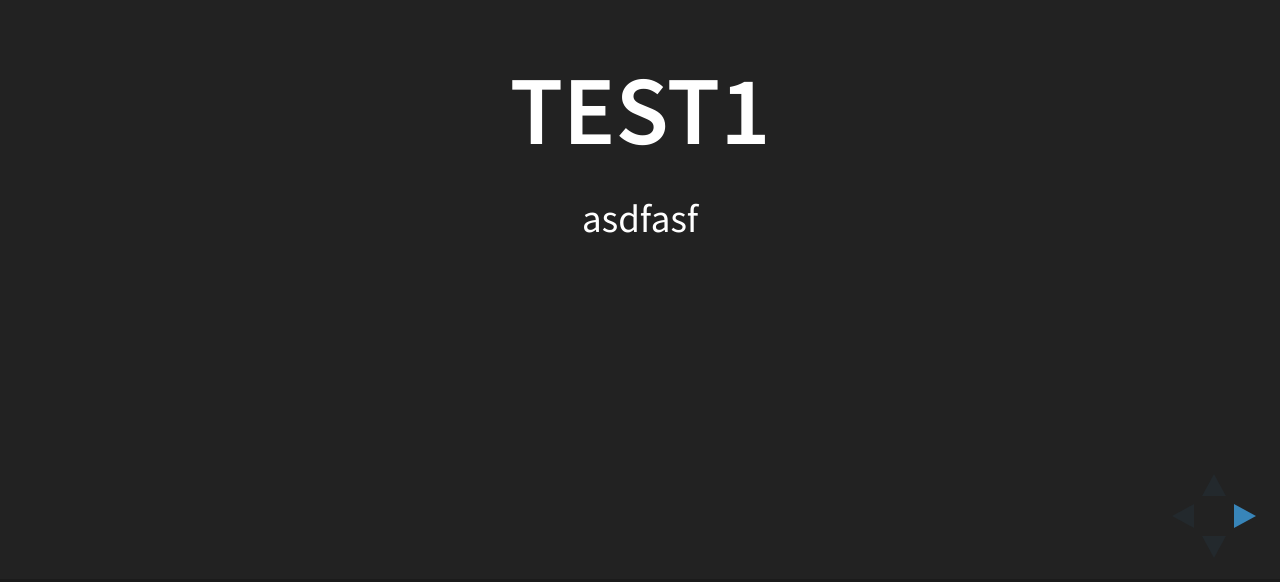
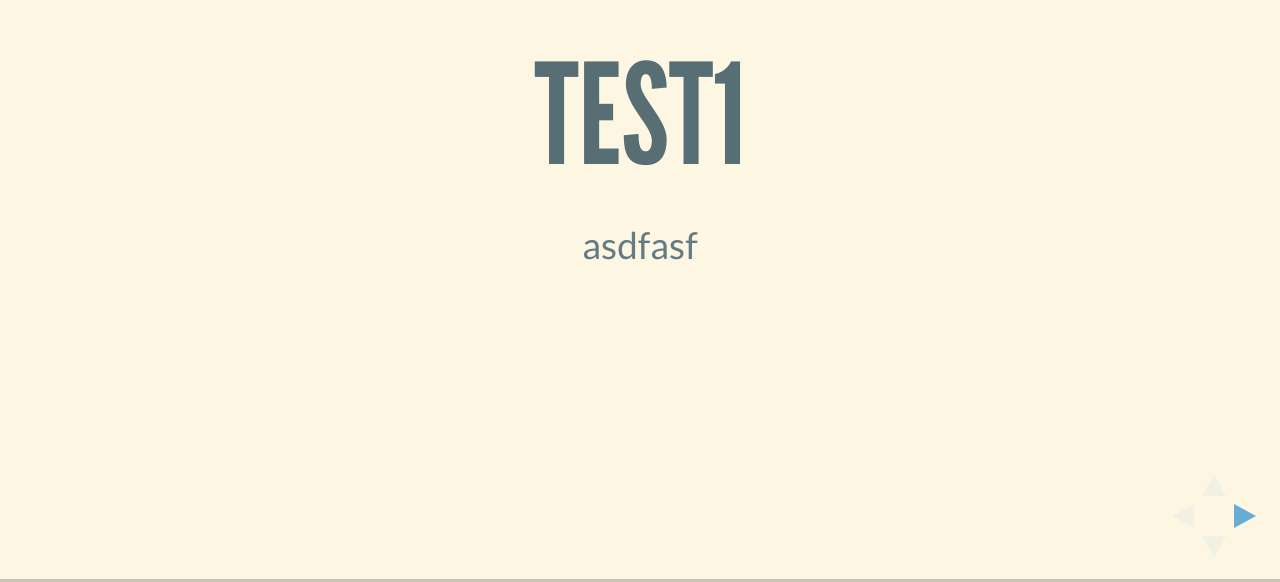
Before and after one commit to nobuhito/atom-export-html, a plain HTML site: page index.html in a window 1280 px wide. Shown: the part 218-800 px from the top of the page. Drawn offline with Linux system fonts and the light colour scheme.

Commit message:
Add replace meta.

```diff
--- a/config.js
+++ b/config.js
@@ -1,4 +1,12 @@
+
 config = {
+  meta: {
+    // title: "reveal.js – The HTML Presentation Framework",
+    // theme: "black",
+    // highlight: "zenburn"
+    theme: "solarized"
+  },
+  initialize: {
     controls: true,
   	progress: true,
   	history: true,
@@ -15,4 +23,5 @@ config = {
   			{ src: 'plugin/zoom-js/zoom.js', async: true },
   			{ src: 'plugin/notes/notes.js', async: true }
   		]
+    }
 };
--- a/index.html
+++ b/index.html
@@ -18,7 +18,7 @@
 		<link rel="stylesheet" href="css/theme/black.css" id="theme">
 
 		<!-- Code syntax highlighting -->
-		<link rel="stylesheet" href="lib/css/zenburn.css">
+		<link rel="stylesheet" href="lib/css/zenburn.css" id="highlight">
 
 		<!-- Printing and PDF exports -->
 		<script>
@@ -58,8 +58,19 @@
 
 			// Full list of configuration options available at:
 			// https://github.com/hakimel/reveal.js#configuration
-			Reveal.initialize(config);
+			Reveal.initialize(config.initialize);
 
+			if (config.meta.title) {
+				document.title = config.meta.title;
+			}
+
+			if (config.meta.theme) {
+				document.getElementById('theme').setAttribute("href", "css/theme/" + config.meta.theme + ".css");
+			}
+
+			if (config.meta.highlight) {
+				document.getElementById('highlight').setAttribute("href", "css/css/" + config.meta.theme + ".css");
+			}
 		</script>
 
 	</body>
```
Lines whose indentation alone changed are shown as unchanged.
